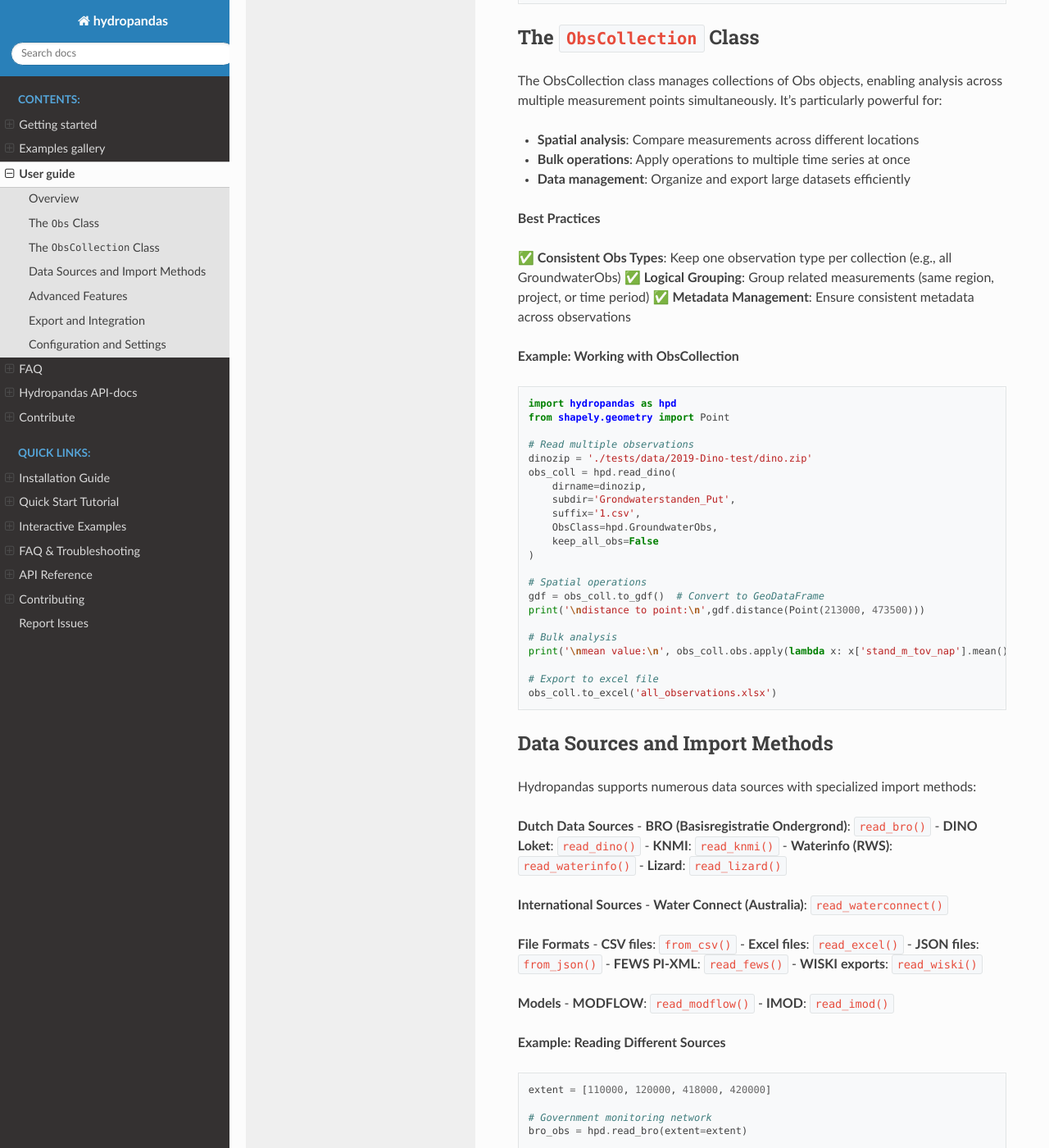
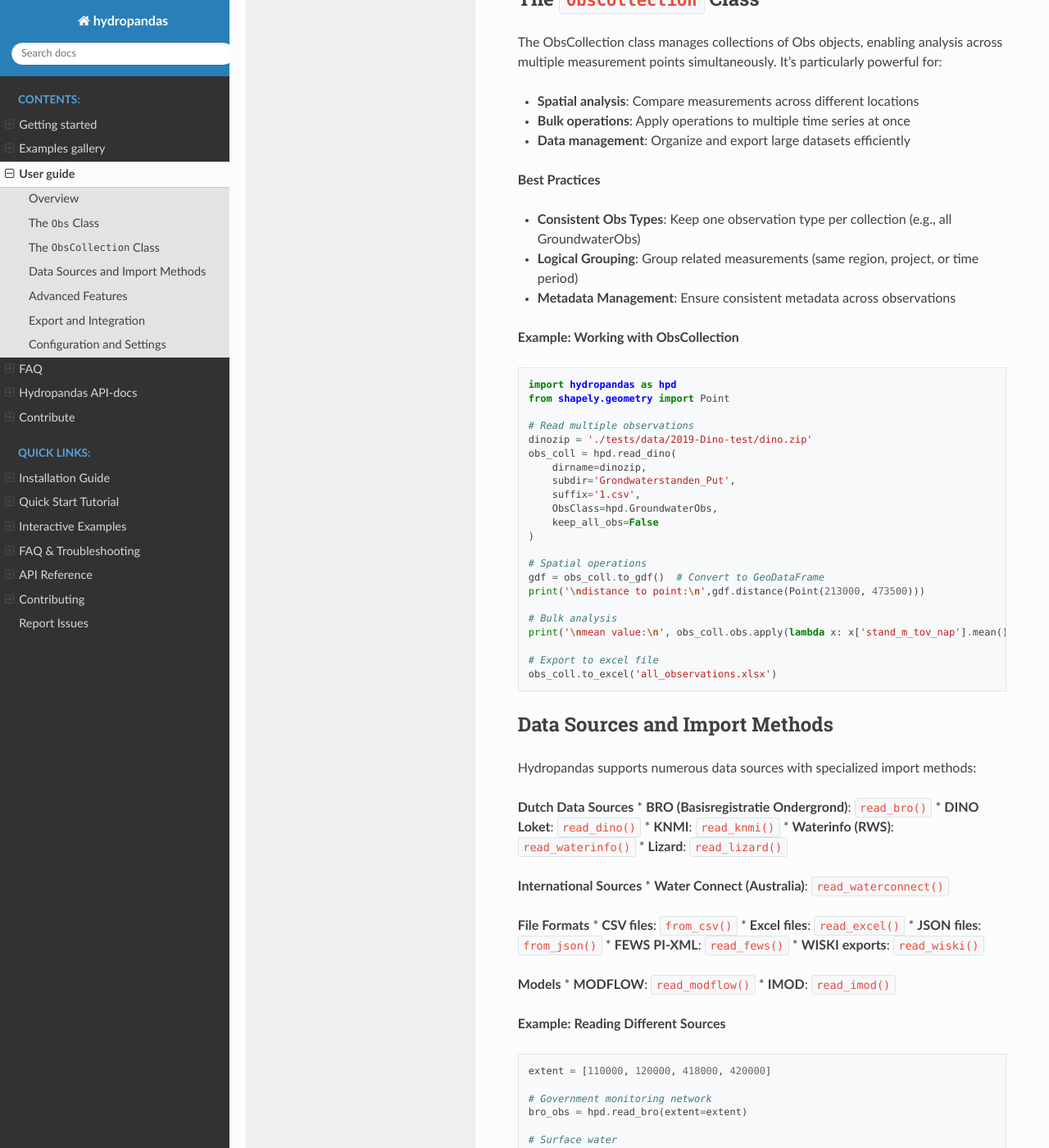
Before and after one commit to ArtesiaWater/hydropandas, a Sphinx documentation site: the page built from docs/user_guide.rst, in a window 1280 px wide and 1400 px high, scrolled down 1794 px. Shown: the whole window at 82% size. Built offline with Sphinx 7.4.7 and the Read the Docs theme 3.1.0, drawn with Linux system fonts in a browser that asks for light colours.

Commit message:
fix bullet points

```diff
--- a/docs/conf.py
+++ b/docs/conf.py
@@ -72,7 +72,7 @@
 # documentation.
 #
 html_theme_options = {
-    "prev_next_buttons_location": "both",
+    "prev_next_buttons_location": "bottom",
     "style_external_links": True,
     # Toc options
     "collapse_navigation": False,
--- a/docs/user_guide.rst
+++ b/docs/user_guide.rst
@@ -79,15 +79,15 @@
 The ObsCollection class manages collections of Obs objects, enabling analysis across
 multiple measurement points simultaneously. It's particularly powerful for:
 
-- **Spatial analysis**: Compare measurements across different locations
-- **Bulk operations**: Apply operations to multiple time series at once
-- **Data management**: Organize and export large datasets efficiently
+* **Spatial analysis**: Compare measurements across different locations
+* **Bulk operations**: Apply operations to multiple time series at once
+* **Data management**: Organize and export large datasets efficiently
 
 **Best Practices**
 
-✅ **Consistent Obs Types**: Keep one observation type per collection (e.g., all GroundwaterObs)
-✅ **Logical Grouping**: Group related measurements (same region, project, or time period)
-✅ **Metadata Management**: Ensure consistent metadata across observations
+* **Consistent Obs Types**: Keep one observation type per collection (e.g., all GroundwaterObs)
+* **Logical Grouping**: Group related measurements (same region, project, or time period)
+* **Metadata Management**: Ensure consistent metadata across observations
 
 **Example: Working with ObsCollection**
 
@@ -122,25 +122,25 @@
 Hydropandas supports numerous data sources with specialized import methods:
 
 **Dutch Data Sources**
-- **BRO (Basisregistratie Ondergrond)**: ``read_bro()``
-- **DINO Loket**: ``read_dino()``
-- **KNMI**: ``read_knmi()``
-- **Waterinfo (RWS)**: ``read_waterinfo()``
-- **Lizard**: ``read_lizard()``
+* **BRO (Basisregistratie Ondergrond)**: ``read_bro()``
+* **DINO Loket**: ``read_dino()``
+* **KNMI**: ``read_knmi()``
+* **Waterinfo (RWS)**: ``read_waterinfo()``
+* **Lizard**: ``read_lizard()``
 
 **International Sources**
-- **Water Connect (Australia)**: ``read_waterconnect()``
+* **Water Connect (Australia)**: ``read_waterconnect()``
 
 **File Formats**
-- **CSV files**: ``from_csv()``
-- **Excel files**: ``read_excel()``
-- **JSON files**: ``from_json()``
-- **FEWS PI-XML**: ``read_fews()``
-- **WISKI exports**: ``read_wiski()``
+* **CSV files**: ``from_csv()``
+* **Excel files**: ``read_excel()``
+* **JSON files**: ``from_json()``
+* **FEWS PI-XML**: ``read_fews()``
+* **WISKI exports**: ``read_wiski()``
 
 **Models**
-- **MODFLOW**: ``read_modflow()``
-- **IMOD**: ``read_imod()``
+* **MODFLOW**: ``read_modflow()``
+* **IMOD**: ``read_imod()``
 
 **Example: Reading Different Sources**
 
```
Also changed, not shown: docs/contribute.rst (+5 -5 lines), docs/faq.rst (+10 -8 lines), docs/getting_started.rst (+17 -17 lines), docs/examples/00_hydropandas_objects.ipynb.
